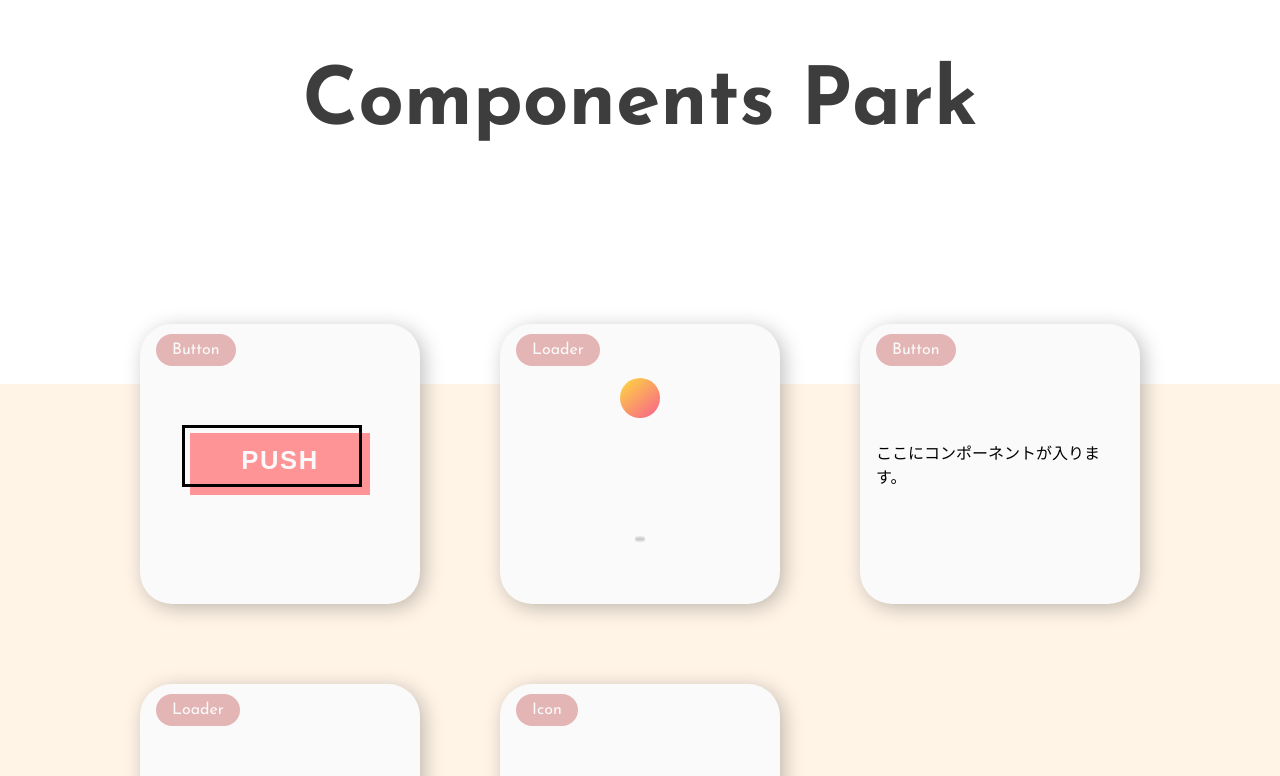
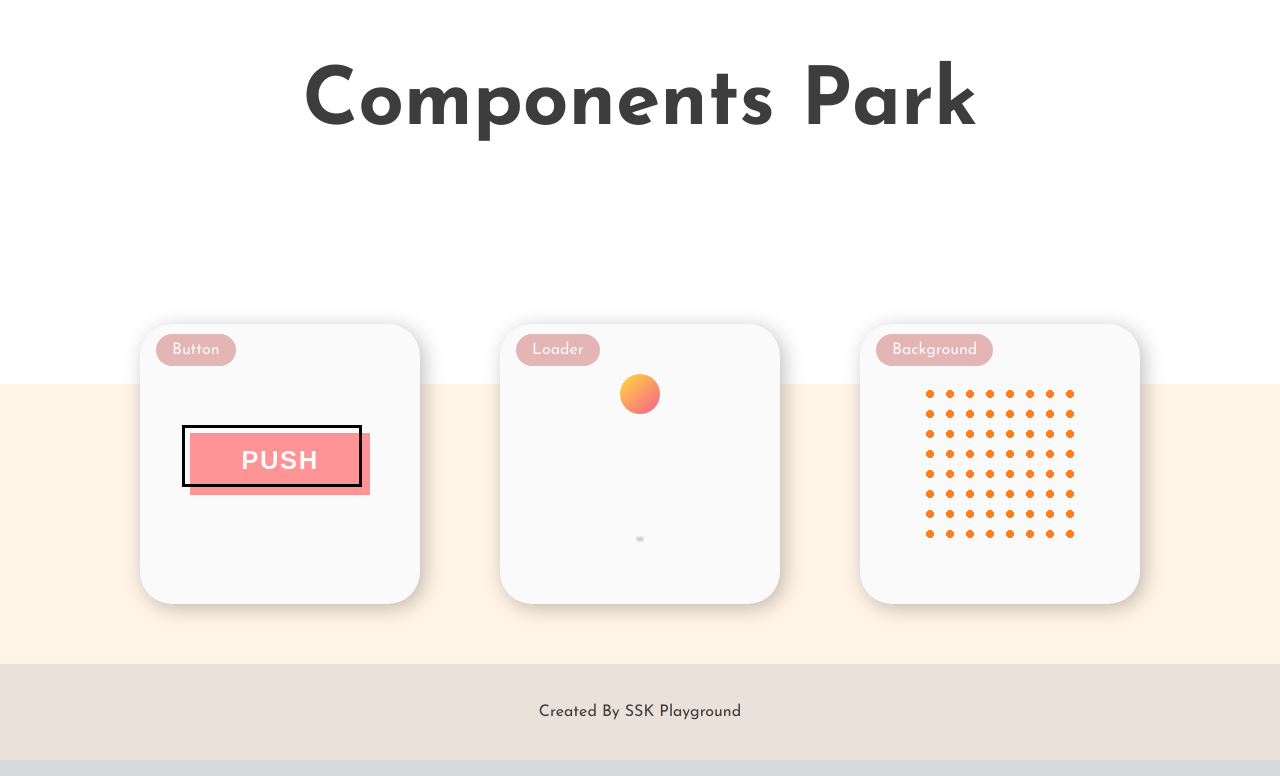
Before and after one commit to ssk-dev-3/components-park, a Next.js app: page / in a window 1280 px wide. Shown: the part 176-952 px from the top of the page. Built offline with nearby package versions, Linux system fonts and the light colour scheme.

Commit message:
✨ 背景コンポーネント追加

```diff
--- a/pages/components/gallery/index.tsx
+++ b/pages/components/gallery/index.tsx
@@ -1,6 +1,7 @@
 import Card from '../card';
 import Button001 from '../items/button001';
 import Loader001 from '../items/loader001';
+import Background001 from '../items/background001';
 import galleryStyle from './gallery.module.css';
 
 const Gallery: React.FC = () => {
@@ -13,14 +14,8 @@ const Gallery: React.FC = () => {
         <Card category='loader'>
           <Loader001 />
         </Card>
-        <Card category='button'>
-          ここにコンポーネントが入ります。
-        </Card>
-        <Card category='loader'>
-          ここにコンポーネントが入ります。
-        </Card>
-        <Card category='icon'>
-          ここにコンポーネントが入ります。
+        <Card category='background'>
+          <Background001 />
         </Card>
       </div>
     </div>
--- /dev/null
+++ b/pages/components/items/background001/background001.module.css
@@ -0,0 +1,7 @@
+.bg {
+  width: 160px;
+  height: 160px;
+  background-color: transparent;
+  background-image: radial-gradient(hsl(26, 100%, 56%) 30%, transparent 30%);
+  background-size: 20px 20px;
+}
--- /dev/null
+++ b/pages/components/items/background001/index.tsx
@@ -0,0 +1,10 @@
+import backgroundStyle from './background001.module.css';
+
+const Background001 = () => {
+  return (
+    <div className={backgroundStyle.bg}>
+    </div>
+  );
+}
+
+export default Background001;
```
